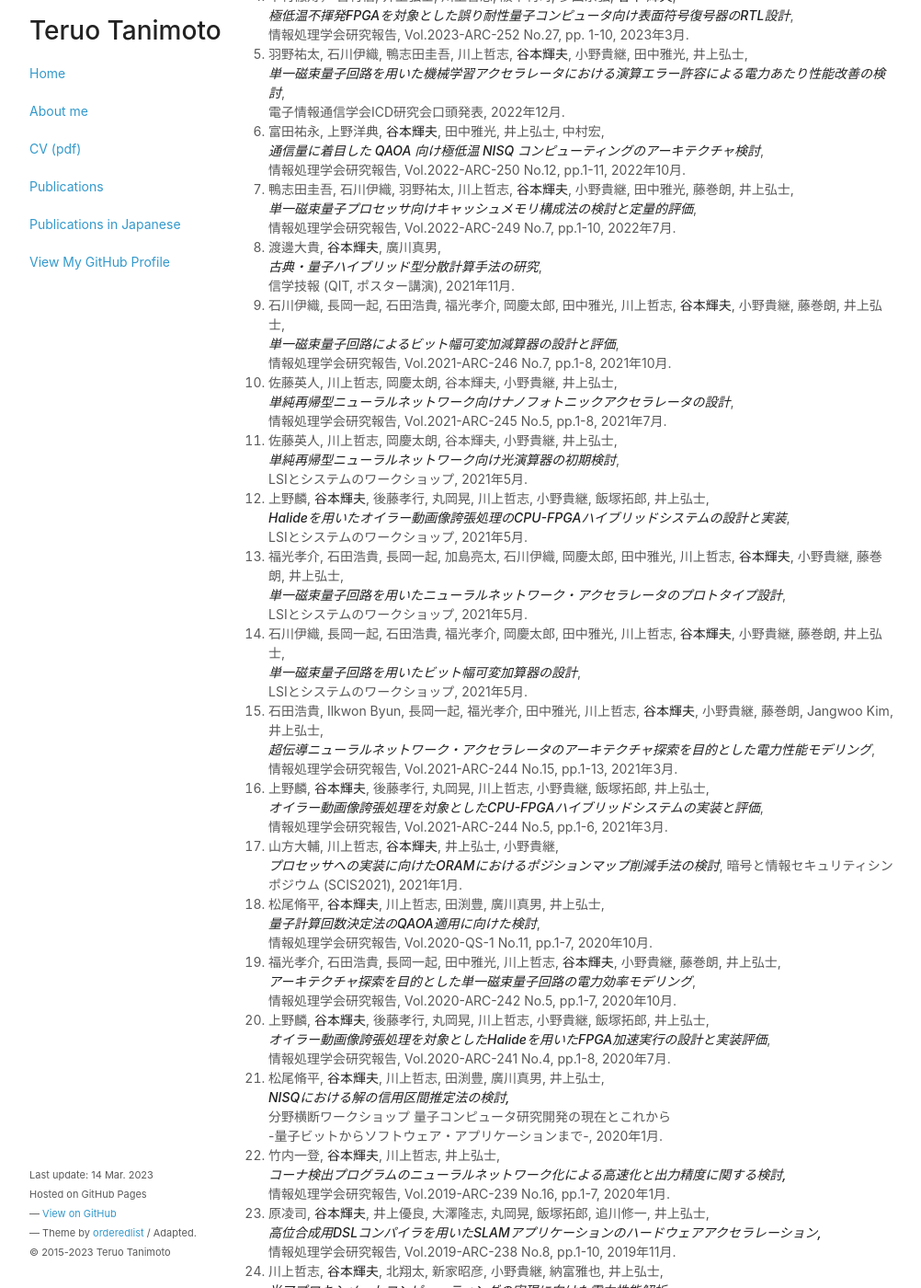
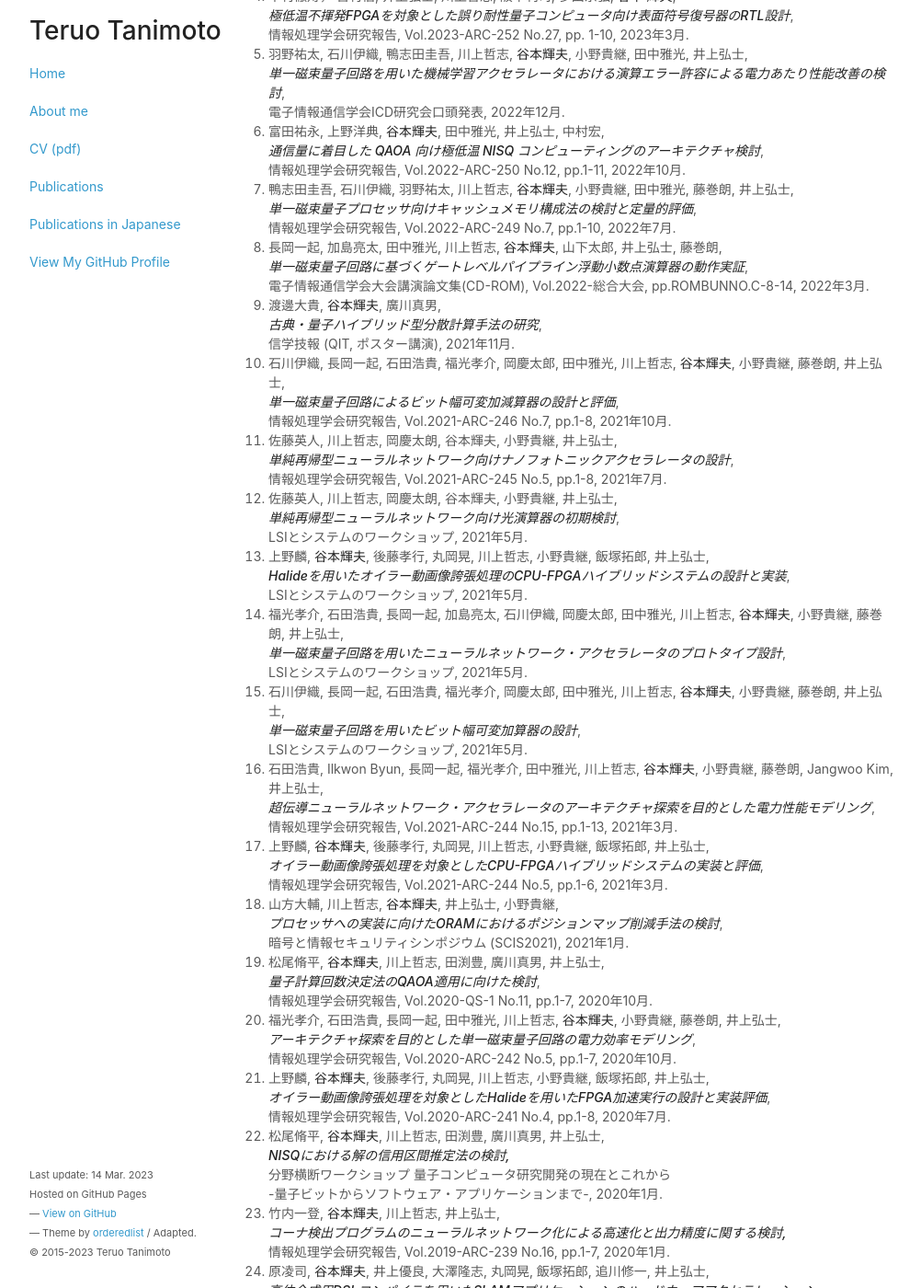
Before and after one commit to teruo41/teruo41.github.io, a Jekyll site: the page built from pubsj.md, in a window 1280 px wide and 1400 px high, scrolled down 776 px. Shown: the whole window at 92% size, without its empty margins (138-1140 px from the left). Built offline with Jekyll 4.4.1, drawn with Linux system fonts in a browser that asks for light colours; some of the changed text lies outside the part shown.

Commit message:
Updated pubs

```diff
--- a/pubsj.md
+++ b/pubsj.md
@@ -55,6 +55,10 @@ title: Publications in Japanese
 0. 鴨志田圭吾, 石川伊織, 羽野祐太, 川上哲志, __谷本輝夫__, 小野貴継, 田中雅光, 藤巻朗, 井上弘士,
    ***単一磁束量子プロセッサ向けキャッシュメモリ構成法の検討と定量的評価***,
    情報処理学会研究報告, Vol.2022-ARC-249 No.7, pp.1-10, 2022年7月.
+
+0. 長岡一起, 加島亮太, 田中雅光, 川上哲志, __谷本輝夫__, 山下太郎, 井上弘士, 藤巻朗,
+   ***単一磁束量子回路に基づくゲートレベルパイプライン浮動小数点演算器の動作実証***,
+    電子情報通信学会大会講演論文集(CD-ROM), Vol.2022-総合大会, pp.ROMBUNNO.C-8-14, 2022年3月.
 
 0. 渡邊大貴, __谷本輝夫__, 廣川真男,
    ***古典・量子ハイブリッド型分散計算手法の研究***,
@@ -194,8 +198,8 @@ title: Publications in Japanese
    組込み技術とネットワークに関するワークショップ（ETNET2023）, 2023年3月.
 
 0. 井上弘士, 藤井啓祐, 田渕豊, __谷本輝夫__,
-  ***第三回ポストムーアを考える座談会〜「量子コンピュータを知り、アーキテクチャを語ろう！」〜」***,
-  第234回 情報処理学会システム・アーキテクチャ研究発表会.
+  ***第三回ポストムーアを考える座談会〜「量子コンピュータを知り、アーキテクチャを語ろう！」〜***,
+  第234回 情報処理学会システム・アーキテクチャ研究発表会, 2020年10月.
 
 ### 受賞
 
```
Also changed, not shown: pubse.md (+4 -4 lines).
